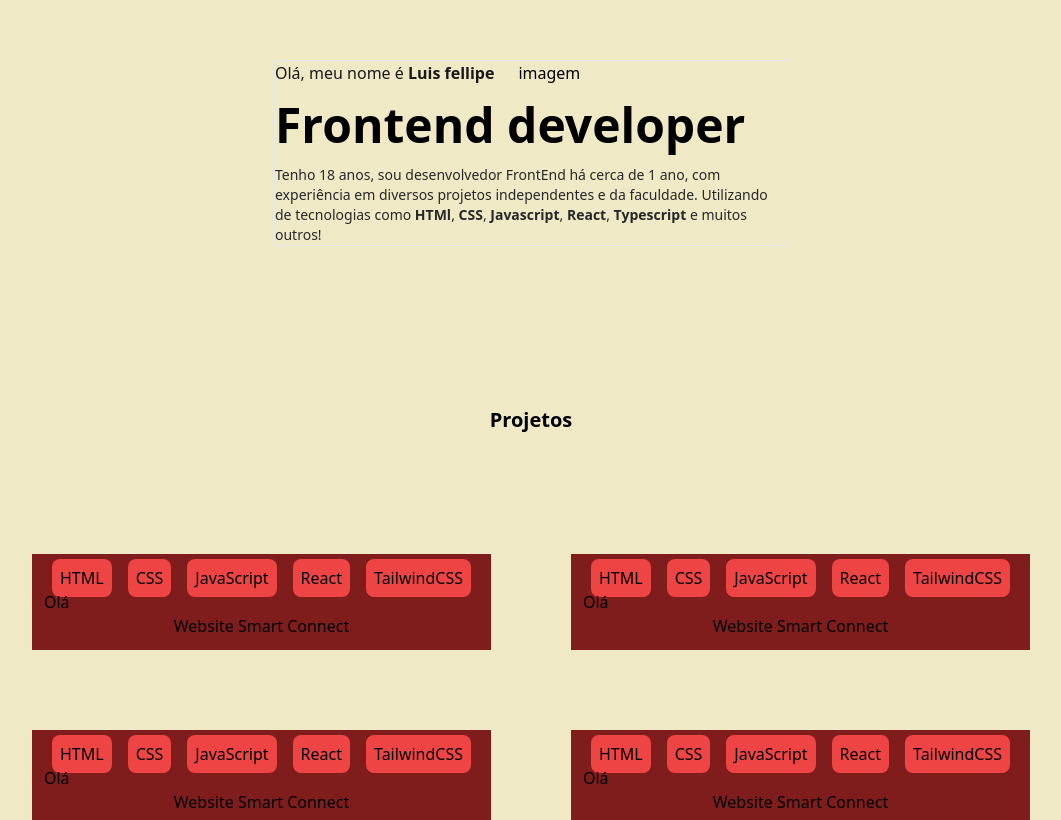
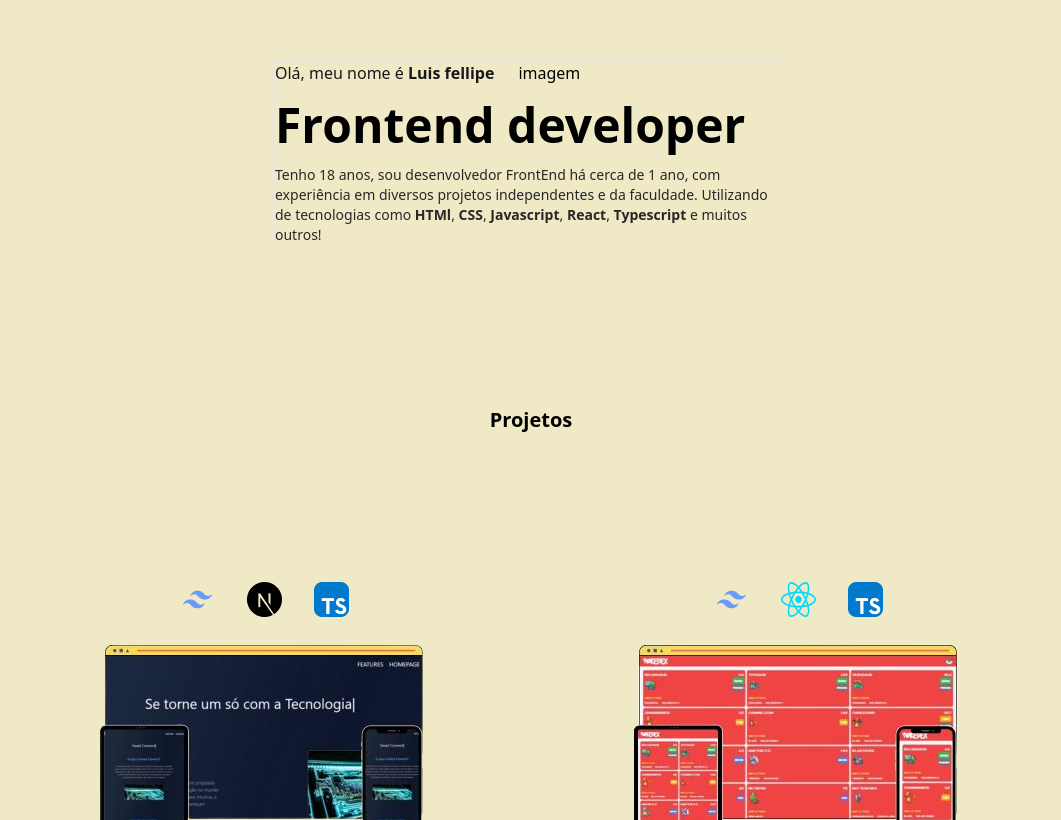
Before and after one commit to Fellipe-Barradas/portifolio, a React (Vite) app: page / in a window 1280 px wide. Shown: the part 132-952 px from the top of the page, without its empty margins (109-1170 px from the left). Built offline with nearby package versions, Linux system fonts and the light colour scheme.

Commit message:
Adicionado icones de linguagens

```diff
--- a/src/App.jsx
+++ b/src/App.jsx
@@ -1,19 +1,21 @@
 import Main from "./components/Main"
 import Project from "./components/Project"
-
+import smartConnect from "/projects/display_smart.png"
+import pokedex from "/projects/pokedex_display.png"
 
 
 function App() {
-  const linguagens = ["HTML", "CSS", "JavaScript", "React", "TailwindCSS"]
+  const linguagens = ["bxl_tailwind-css.png", "devicon_nextjs.png","skill-icons_typescript.png"]
+
+  const linguagens2 = ["bxl_tailwind-css.png", "logos_react.png", "skill-icons_typescript.png"]
   return (
     <div className="mt-48 flex flex-col items-center justify-center gap-20">
       <Main/>
       <h1 className="font-bold text-xl mt-20">Projetos</h1>
       <div className="grid grid-cols-2 gap-20 mt-10 ">
-        <Project project="Website Smart Connect" linguagens={linguagens}>Olá</Project>
-        <Project project="Website Smart Connect" linguagens={linguagens}>Olá</Project>
-        <Project project="Website Smart Connect" linguagens={linguagens}>Olá</Project>
-        <Project project="Website Smart Connect" linguagens={linguagens}>Olá</Project>
+        <Project project="Website Smart Connect" linguagens={linguagens}><img src={smartConnect} alt="imagem de projeto smart connect" /></Project>
+        <Project project="Website Smart Connect" linguagens={linguagens2}><img src={pokedex} alt="imagem de projeto pokédex" /></Project>
+
 
       </div>
     </div>
--- a/src/components/Project.jsx
+++ b/src/components/Project.jsx
@@ -1,9 +1,16 @@
+
+
+function displayLanguages(languages) {
+    return languages.map(language => {
+        let url = `/languages/${language}`
+        return <img className=" p-2 m-2 rounded-lg" src={url}></img>
+    })
+}
+
 export default function Project(props) {
     return(
-        <div className="p-3   bg-red-900">
-            <div>{props.linguagens.map(linguagem=>{
-                return <span className="bg-red-500 p-2 m-2 rounded-lg">{linguagem}</span>
-            })}</div>
+        <div className="p-3 flex flex-col items-center">
+            <div className="flex">{displayLanguages(props.linguagens)}</div>
             {props.children}
             <h1 className="text-center">{props.project}</h1>
         </div>
```
